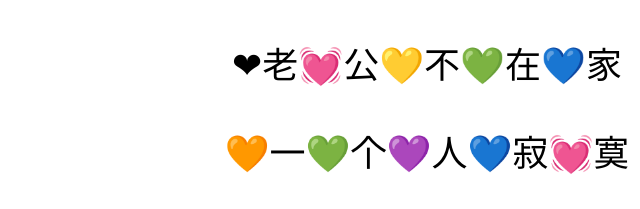
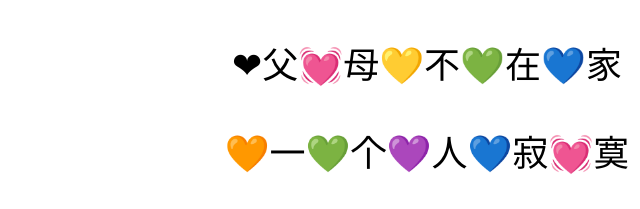
Before and after one commit to jiibanan/tj1, a plain HTML site: page tj.html in a window 1280 px wide. Shown: the top 209 px of the page, 213-853 px from the left. Drawn offline with Linux system fonts and the light colour scheme.

Commit message:
Update tj.html

```diff
--- a/tj.html
+++ b/tj.html
@@ -5,7 +5,7 @@
 <title>文档标题</title>
 </head>
 <body>
-   <div style="text-align:center;"><p style="font-size:36px;">❤老💓公💛不💚在💙家</p></div>
+   <div style="text-align:center;"><p style="font-size:36px;">❤父💓母💛不💚在💙家</p></div>
   <div style="text-align:center;"><p style="font-size:36px;">🧡一💚个💜人💙寂💓寞</p></div>
   <div style="text-align:center;"><p style="font-size:36px;">㊙疯🔒狂💙星🈲期💞四</p></div>
   <div style="text-align:center;"><p style="font-size:36px;">💕V🤎我❤五❣十💝块</p></div>
```
